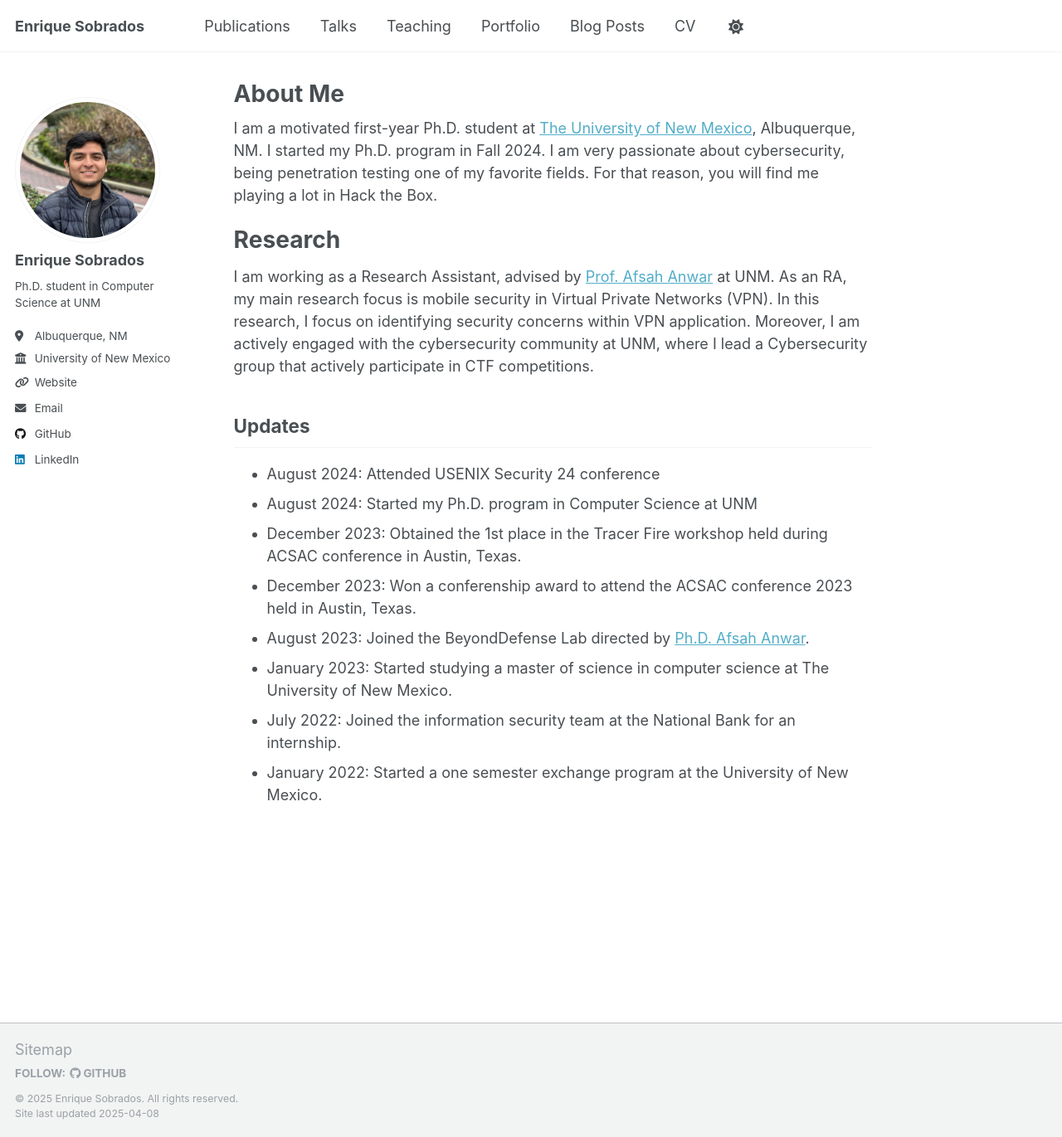
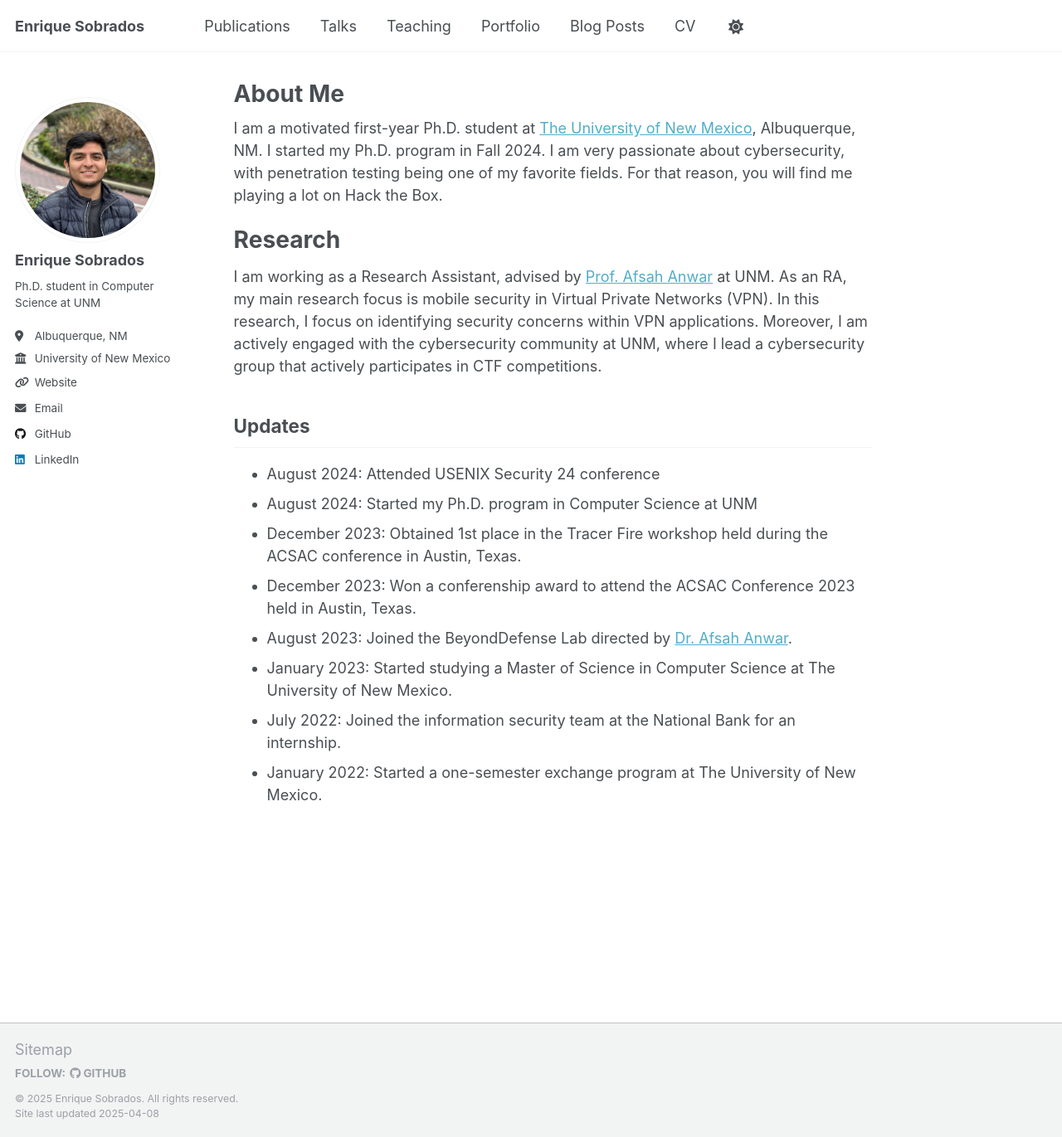
Before and after one commit to Enrique720/enrique720.github.io, a Jekyll site: the page built from _pages/about.md, in a window 1280 px wide and 1371 px high. Shown: the whole window at 83% size. Built offline with Jekyll 4.4.1, drawn with Linux system fonts in a browser that asks for light colours; a style sheet for code colours, icons or effects is not loaded.

Commit message:
fixed grammar errors

```diff
--- a/_pages/about.md
+++ b/_pages/about.md
@@ -7,20 +7,19 @@
   - /about.html
 ---
 
-I am a motivated first-year Ph.D. student at [The University of New Mexico](https://unm.edu), Albuquerque, NM. I started my Ph.D. program in Fall 2024. I am very passionate about cybersecurity, being penetration testing one of my favorite fields. For that reason, you will find me playing a lot in Hack the Box.
+I am a motivated first-year Ph.D. student at [The University of New Mexico](https://unm.edu), Albuquerque, NM. I started my Ph.D. program in Fall 2024. I am very passionate about cybersecurity, with penetration testing being one of my favorite fields. For that reason, you will find me playing a lot on Hack the Box.
 
 Research
 ======
-I am working as a Research Assistant, advised by [Prof. Afsah Anwar](https://afsah.org) at UNM. As an RA, my main research focus is mobile security in Virtual Private Networks (VPN). In this research, I focus on identifying security concerns within VPN application. Moreover, I am actively engaged with the cybersecurity community at UNM, where I lead a Cybersecurity group that actively participate in CTF competitions.
-
+I am working as a Research Assistant, advised by [Prof. Afsah Anwar](https://afsah.org) at UNM. As an RA, my main research focus is mobile security in Virtual Private Networks (VPN). In this research, I focus on identifying security concerns within VPN applications. Moreover, I am actively engaged with the cybersecurity community at UNM, where I lead a cybersecurity group that actively participates in CTF competitions.
 
 Updates
 ------
 - August 2024: Attended USENIX Security 24 conference
 - August 2024: Started my Ph.D. program in Computer Science at UNM
-- December 2023: Obtained the 1st place in the Tracer Fire workshop held during ACSAC conference in Austin, Texas.
-- December 2023: Won a conferenship award to attend the ACSAC conference 2023 held in Austin, Texas.
-- August 2023: Joined the BeyondDefense Lab directed by  [Ph.D. Afsah Anwar](https://afsah.org).
-- January 2023: Started studying a master of science in computer science at The University of New Mexico.
+- December 2023: Obtained 1st place in the Tracer Fire workshop held during the ACSAC conference in Austin, Texas.
+- December 2023: Won a conferenship award to attend the ACSAC Conference 2023 held in Austin, Texas.
+- August 2023: Joined the BeyondDefense Lab directed by [Dr. Afsah Anwar](https://afsah.org).
+- January 2023: Started studying a Master of Science in Computer Science at The University of New Mexico.
 - July 2022: Joined the information security team at the National Bank for an internship.
-- January 2022: Started a one semester exchange program at the University of New Mexico.
+- January 2022: Started a one-semester exchange program at The University of New Mexico.
```
Also changed, not shown: _portfolio/portfolio-cve-downloader.md (+5 -7 lines), _portfolio/portfolio-tracerfire.md (+3 -3 lines), _posts/2025-02-15-cwe-outreach.md (+4 -4 lines), _teaching/2021-lewagon.md (+3 -4 lines), _teaching/2024-unm.md (+6 -4 lines).
